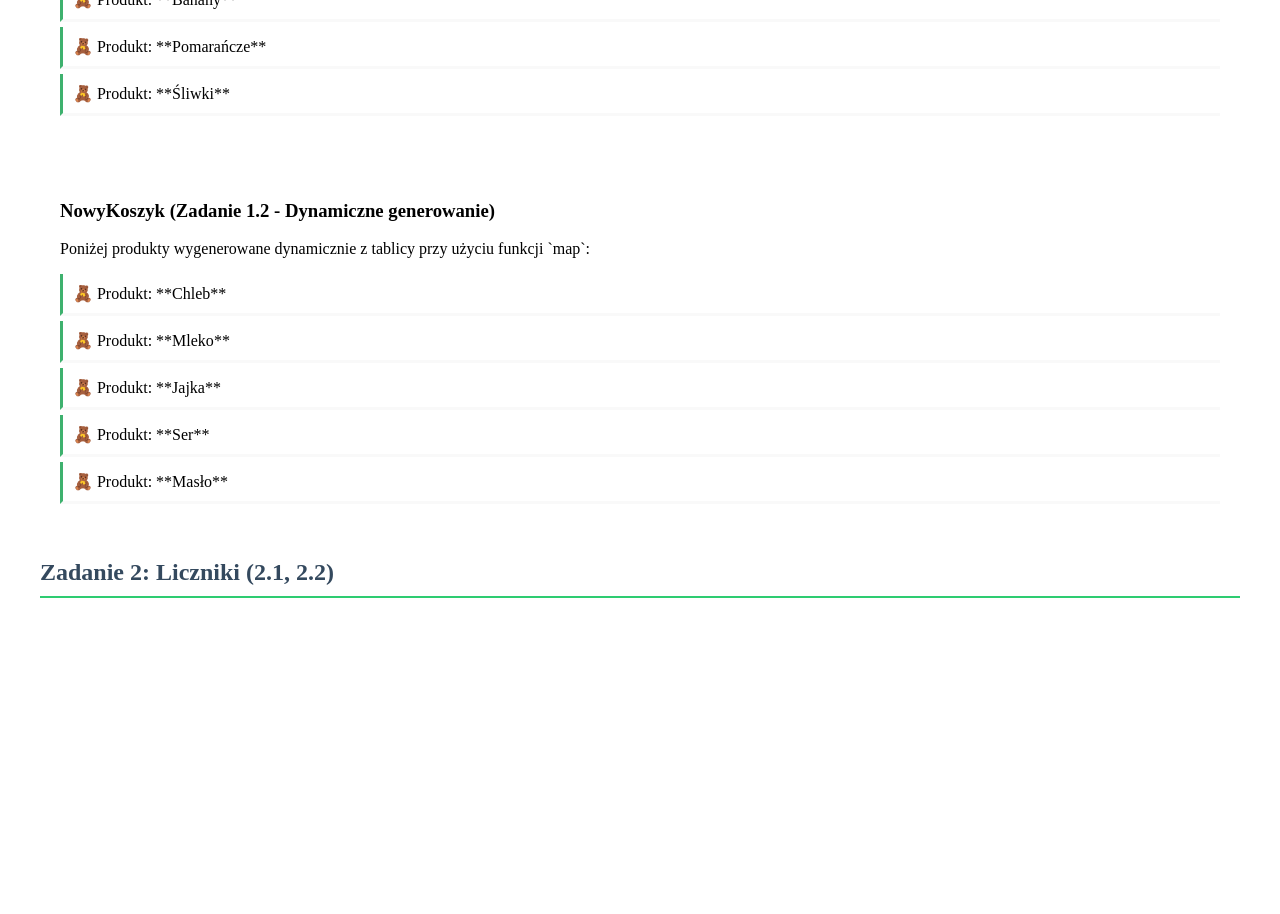
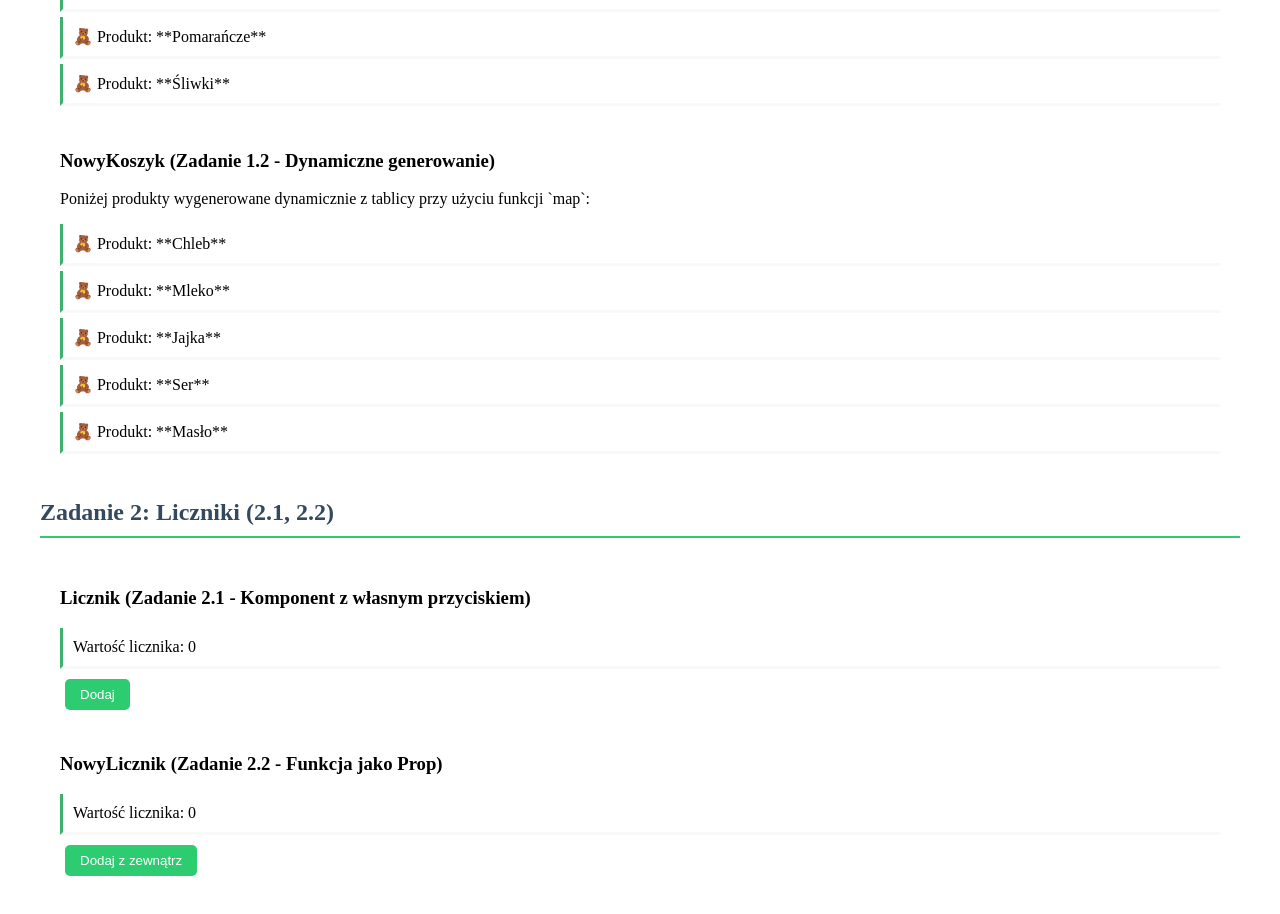
Before and after one commit to pwrobel03/Software-Engineering-for-Web-Applications, a React (Vite) app in the folder Lab-05-React/vite-project/: page / in a window 1280 px wide. Shown: the part 480-1394 px from the top of the page. Before the commit the page ends 1126 px from the top, so only its background shows below. Built offline with nearby package versions, Linux system fonts and the light colour scheme.

Commit message:
feat(liczniki): Implement stateful Licznik and decouple button in NowyLicznik

```diff
--- a/Lab-05-React/vite-project/src/App.css
+++ b/Lab-05-React/vite-project/src/App.css
@@ -27,8 +27,7 @@ hr {
 
 /* Style pomocnicze dla zadań: */
 .task-section {
-  padding: 20px;
-  margin-bottom: 20px;
+  padding: 10px 20px;
 }
 
 .product-item,
--- a/Lab-05-React/vite-project/src/App.tsx
+++ b/Lab-05-React/vite-project/src/App.tsx
@@ -1,6 +1,8 @@
 import './App.css';
 import Koszyk from './components/koszyk/Koszyk';
 import NowyKoszyk from './components/koszyk/NowyKoszyk';
+import Licznik from './components/liczniki/Licznik';
+import NowyLicznik from './components/liczniki/NowyLicznik';
 
 function App() {
   return (
@@ -24,7 +26,8 @@ function App() {
         ============================================================
       */}
       <h2>Zadanie 2: Liczniki (2.1, 2.2)</h2>
-
+      <Licznik />
+      <NowyLicznik />
 
     </div>
   );
--- /dev/null
+++ b/Lab-05-React/vite-project/src/components/liczniki/Licznik.tsx
@@ -0,0 +1,24 @@
+import React, { useState } from 'react';
+
+const Licznik: React.FC = () => {
+  const [licznik, setLicznik] = useState(0);
+
+  // Funkcja zwiększająca licznik
+  const handleDodaj = () => {
+    setLicznik(prevLicznik => prevLicznik + 1);
+  };
+
+  return (
+    <div className="task-section">
+      <h3>Licznik (Zadanie 2.1 - Komponent z własnym przyciskiem)</h3>
+      <div className="counter-display">
+        Wartość licznika: {licznik}
+      </div>
+      <button onClick={handleDodaj}>
+        Dodaj
+      </button>
+    </div>
+  );
+};
+
+export default Licznik;
--- /dev/null
+++ b/Lab-05-React/vite-project/src/components/liczniki/NowyLicznik.tsx
@@ -0,0 +1,23 @@
+import React, { useState } from 'react';
+import Przycisk from './Przycisk';
+
+const NowyLicznik: React.FC = () => {
+  const [licznik, setLicznik] = useState(0);
+
+  // Funkcja inkrementująca stan, przekazywana jako prop
+  const inkrementuj = () => {
+    setLicznik(prevLicznik => prevLicznik + 1);
+  };
+
+  return (
+    <div className="task-section">
+      <h3>NowyLicznik (Zadanie 2.2 - Funkcja jako Prop)</h3>
+      <div className="counter-display">
+        Wartość licznika: {licznik}
+      </div>
+      <Przycisk onClickHandler={inkrementuj} label="Dodaj z zewnątrz" />
+    </div>
+  );
+};
+
+export default NowyLicznik;
--- /dev/null
+++ b/Lab-05-React/vite-project/src/components/liczniki/Przycisk.tsx
@@ -0,0 +1,17 @@
+import React from 'react';
+
+// Interfejs dla propsów
+interface PrzyciskProps {
+  onClickHandler: () => void;
+  label: string;
+}
+
+const Przycisk: React.FC<PrzyciskProps> = ({ onClickHandler, label }) => {
+  return (
+    <button onClick={onClickHandler}>
+      {label}
+    </button>
+  );
+};
+
+export default Przycisk;
```
